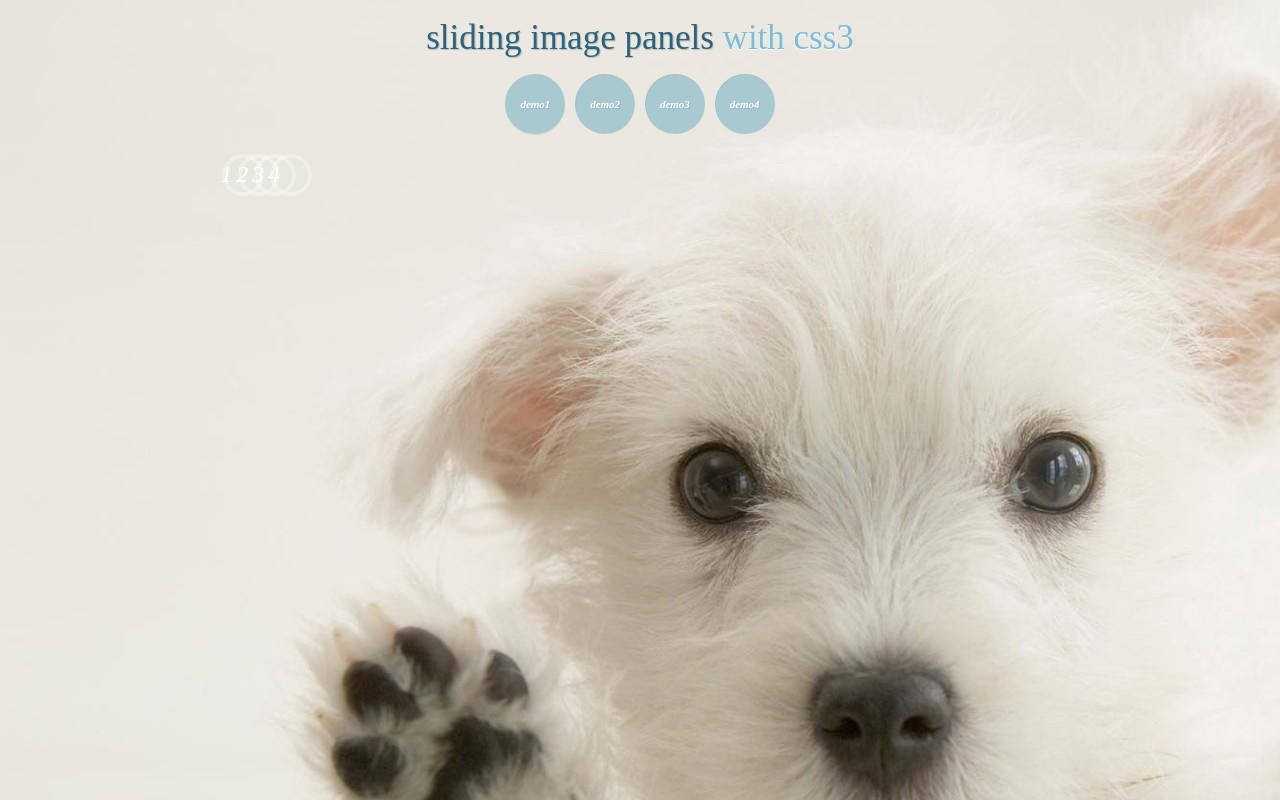
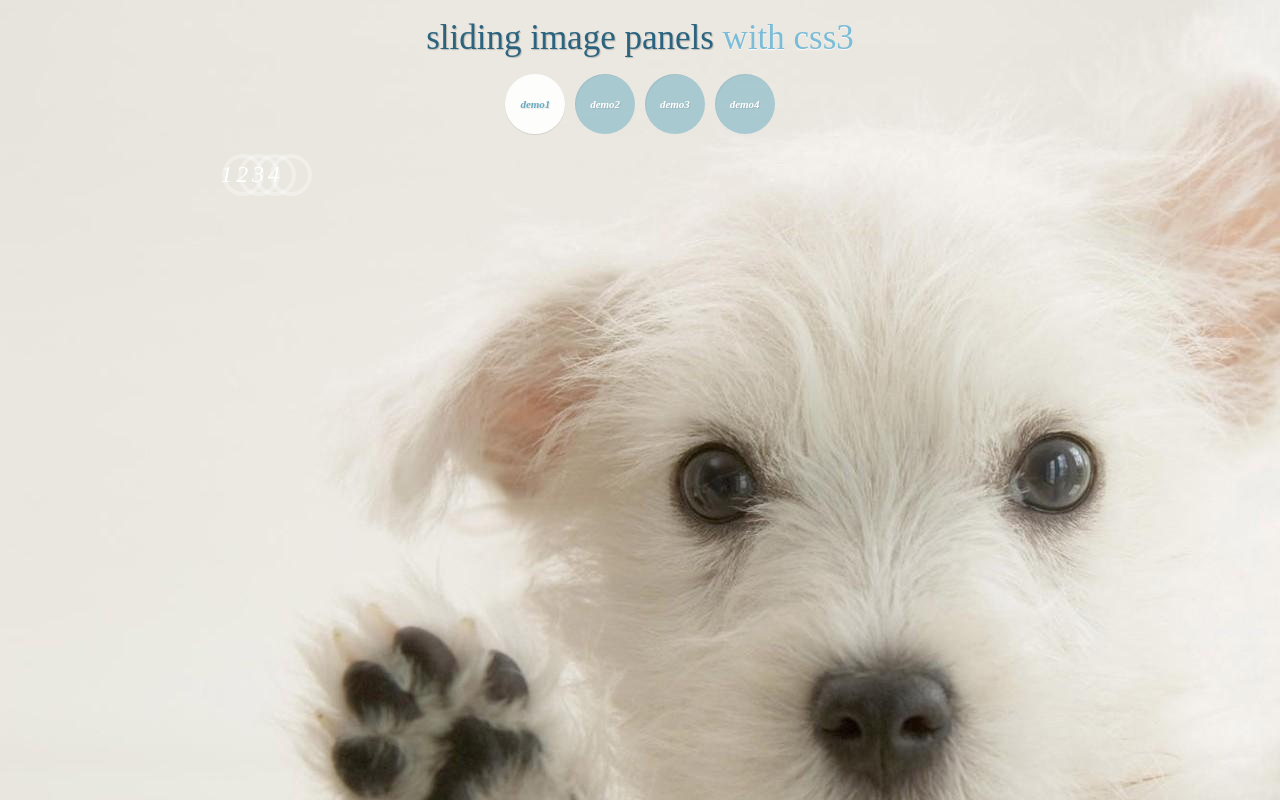
Before and after one commit to gaoyang836/picture-instead-demo, a plain HTML site: page index.html in a window 1280 px wide. Drawn offline with Linux system fonts and the light colour scheme.

Commit message:
Update common.css

```diff
--- a/common.css
+++ b/common.css
@@ -29,8 +29,8 @@ h1,h2,h3,h4,h5,h6 {
 	font-size: 100%;
 	font-weight: normal;
 }
-q : before, q : after{
-	 content: ' ';
+q:before, q:after{
+	 content:'';
 }
 abbr,acronym {
 	border: 0;
@@ -45,7 +45,7 @@ body{
          font-size: 15px;
          color: #3a2127;
          font-weight: 400;
-         overflow: -y:scroll;
+         overflow-y:scroll;
 }
 
 a{
@@ -73,7 +73,7 @@ a{
 .container > header > h1{
      font-size: 35px;
      line-height: 35px;
-     font-weight: :400;
+     font-weight: 400;
      color:rgba(26,89,120,0.9);
      padding-bottom: 5px;
       text-shadow: 1px 1px 1px rgba(0,0,0,0.2);
@@ -87,11 +87,11 @@ a{
 	padding:14px;
 }
 
-.codrops-demos > a{
+.codrops-demos a{
 	display: inline-block;
 	width: 60px;
 	height: 60px;
-	text-align:color: center;
+	text-align:center;
 	line-height:60px;
 	background: rgba(104,171,194,0.5);
 	border-radius: 50%;
@@ -106,7 +106,7 @@ a{
 
 .codrops-demos a.current-demo,
 .codrops-demos a.current-demo:hover{
-	background: rgba(255,255,255,0.9)
+	background: rgba(255,255,255,0.9);
         color:rgba(104,171,194,1);
         box-shadow: 0 1px 1px rgba(0,0,0,0.1);
 }
```
Lines whose indentation alone changed are shown as unchanged.
